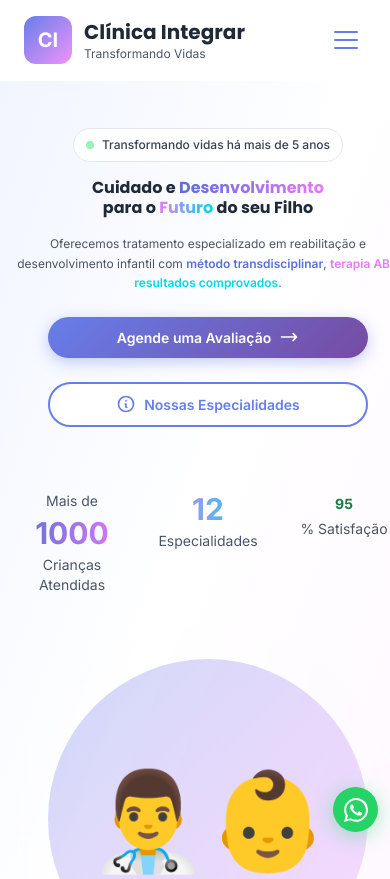
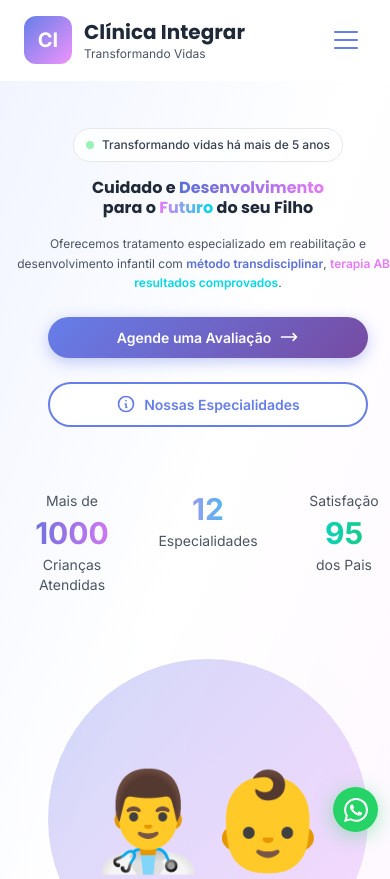
Before and after one commit to eduardosilvaedias/clinica-integrar-v2, a plain HTML site: page index.html in a window 390 px wide. Shown: the top 879 px of the page. Drawn offline with nearby package versions, Linux system fonts and the light colour scheme.

Commit message:
fix: redeploy forçado para garantir atualização dos cards de estatísticas (alinhamento e responsividade)

```diff
--- a/index.html
+++ b/index.html
@@ -303,21 +303,19 @@
                         <div class="text-center" data-aos="fade-up" data-aos-delay="100">
                             <p class="text-sm text-gray-600 mb-1">Mais de</p>
                             <div class="text-3xl lg:text-4xl font-bold bg-gradient-to-r from-primary-600 to-secondary-600 bg-clip-text text-transparent counter"
-                                data-target="1000">0</div>
+                                data-target="1000">1000</div>
                             <p class="text-sm text-gray-600 mt-1">Crianças Atendidas</p>
                         </div>
                         <div class="text-center" data-aos="fade-up" data-aos-delay="200">
                             <div class="text-3xl lg:text-4xl font-bold bg-gradient-to-r from-secondary-600 to-accent-600 bg-clip-text text-transparent counter"
-                                data-target="12">0</div>
+                                data-target="12">12</div>
                             <p class="text-sm text-gray-600 mt-1">Especialidades</p>
                         </div>
                         <div class="text-center" data-aos="fade-up" data-aos-delay="300">
-                            <div>
-                                <span
-                                    class="text-sm sm:text-xl md:text-2xl text-green-700 font-bold counter text-center leading-tight"
-                                    data-target="95">95%</span>
-                            </div>
-                            <p class="text-sm text-gray-600 mt-1">% Satisfação</p>
+                            <p class="text-sm text-gray-600 mb-1">Satisfação</p>
+                            <div class="text-3xl lg:text-4xl font-bold bg-gradient-to-r from-accent-600 to-success-600 bg-clip-text text-transparent counter"
+                                data-target="95">95%</div>
+                            <p class="text-sm text-gray-600 mt-1">dos Pais</p>
                         </div>
                     </div>
                 </div>
```
